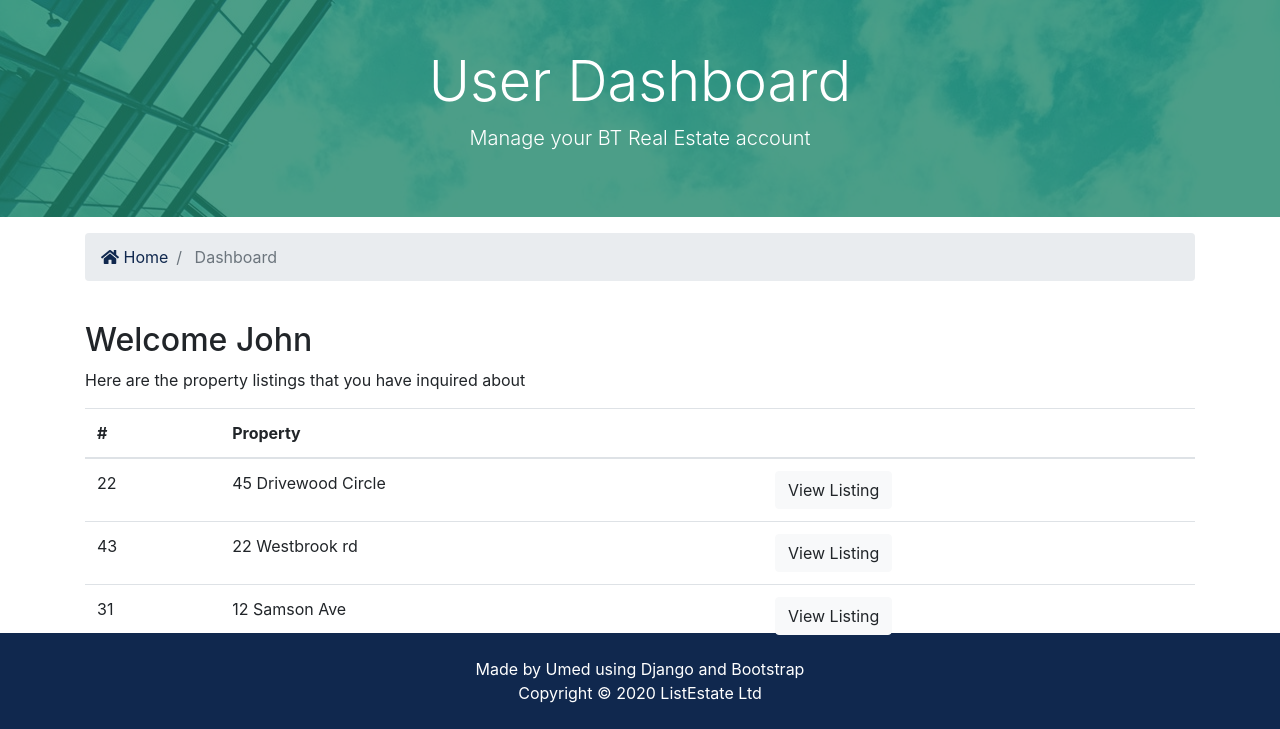
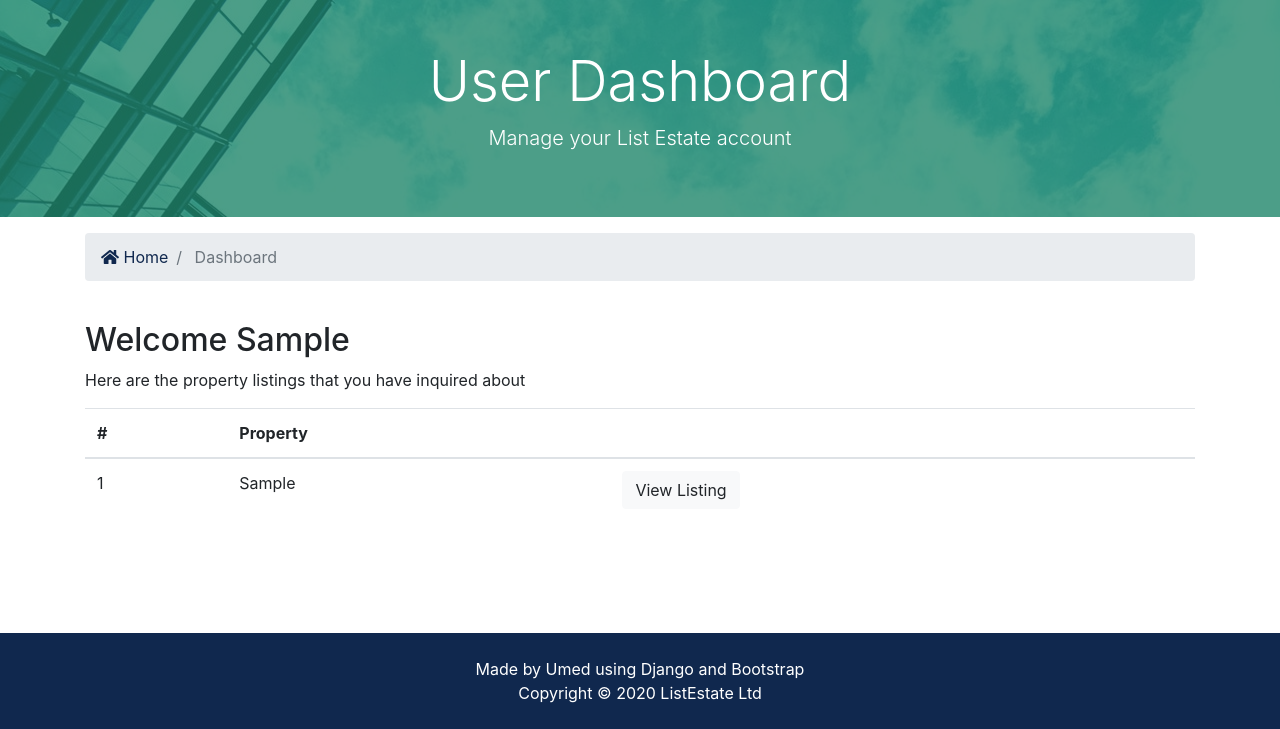
Before and after one commit to UmedJadhav/List-Estates, a Django app: template djRE/templates/accounts/dashboard.html in a window 1280 px wide. Shown: the part 162-891 px from the top of the page. Run offline with Django 3.2, Linux system fonts and the light colour scheme; the template is opened without the code that fills it: values that come from a table or form of the project are taken from there, others are empty; a user stored in the database is signed in; tables that the repository leaves empty hold one stand-in row (values such as "Sample post"); parts of the project's set-up code (start-up, migrations or seed data) failed here and were passed over; some libraries are stand-ins or nearby versions.

Commit message:
feat: Finished the user dashboard

```diff
--- a/accounts/views.py
+++ b/accounts/views.py
@@ -2,6 +2,8 @@ from django.shortcuts import render, redirect
 from django.contrib import messages, auth
 from django.contrib.auth.models import User
 # Create your views here.
+from contacts.models import Contact
+
 
 def register(request):
     print(request.method)
@@ -58,4 +60,6 @@ def logout(request):
         return redirect('index')
 
 def dashboard(request):
-    return render(request, 'accounts/dashboard.html')
+    user_contacts = Contact.objects.order_by('-contact_date').filter(user_id=request.user.id)
+    context = {'contacts': user_contacts}
+    return render(request, 'accounts/dashboard.html', context)
--- a/djRE/templates/accounts/dashboard.html
+++ b/djRE/templates/accounts/dashboard.html
@@ -10,7 +10,7 @@
       <div class="row text-center">
         <div class="col-md-12">
           <h1 class="display-4">User Dashboard</h1>
-          <p class="lead">Manage your BT Real Estate account</p>
+          <p class="lead">Manage your List Estate account</p>
         </div>
       </div>
     </div>
@@ -35,7 +35,8 @@
     <div class="container">
       <div class="row">
         <div class="col-md-12">
-          <h2>Welcome John</h2>
+          <h2>Welcome {{ user.first_name }}</h2>
+          {% if contacts %}
             <p>Here are the property listings that you have inquired about</p>
             <table class="table">
             <thead>
@@ -46,29 +47,21 @@
               </tr>
             </thead>
             <tbody>
+              {% for contact in contacts %}
                 <tr>
-                <td>22</td>
-                <td>45 Drivewood Circle</td>
+                  <td>{{ contact.id }}</td>
+                  <td>{{ contact.listing }}</td>
                   <td>
-                  <a class="btn btn-light" href="#">View Listing</a>
+                    <a class="btn btn-light" href="{% url 'listing' contact.listing_id %}">View Listing</a>
                   </td>
                 </tr>
-              <tr>
-                <td>43</td>
-                <td>22 Westbrook rd</td>
-                <td>
-                  <a class="btn btn-light" href="#">View Listing</a>
-                </td>
-              </tr>
-              <tr>
-                <td>31</td>
-                <td>12 Samson Ave</td>
-                <td>
-                  <a class="btn btn-light" href="#">View Listing</a>
-                </td>
-              </tr>
+            {% endfor %}
             </tbody>
           </table>
+          {% else %}
+            <p> You have not made any property inquires</p>
+          {% endif %}
+
         </div>
       </div>
     </div>
```
Also changed, not shown: contacts/views.py (+8 -7 lines). Lines whose indentation alone changed are shown as unchanged.
